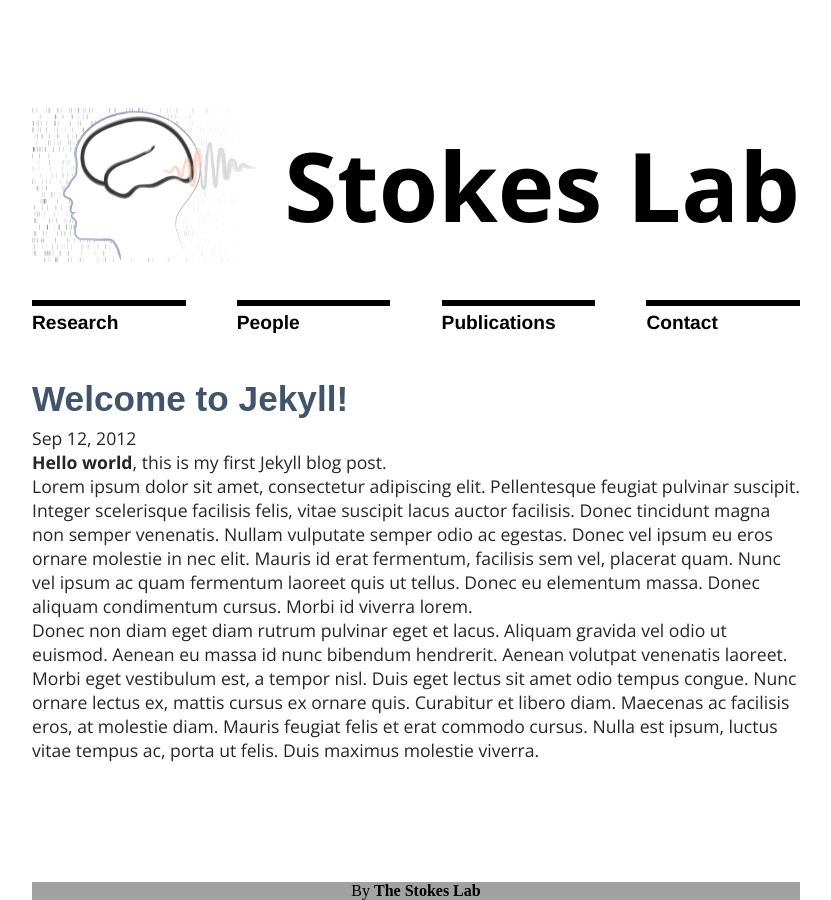
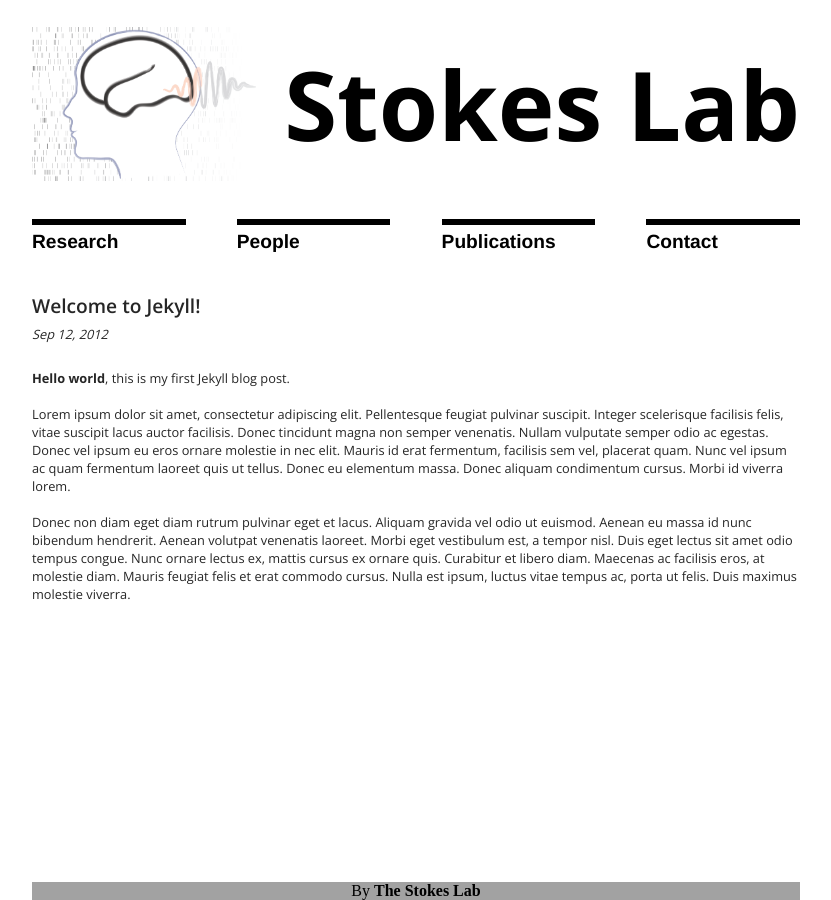
Before and after one commit to stokeslab/stokeslab.github.io, a Jekyll site: the page built from index.html, in a window 1280 px wide. Shown: the whole page, without its empty margins (224-1055 px from the left). Built offline with Jekyll 4.4.1, drawn with Linux system fonts in a browser that asks for light colours; some web fonts are replaced.

Commit message:
update css

```diff
--- a/_config.yml
+++ b/_config.yml
@@ -13,5 +13,3 @@ sass:
 include: ['_pages']
 kramdown:
   input: GFM
-
-theme: jekyll-theme-cayman
--- a/_sass/_layout.scss
+++ b/_sass/_layout.scss
@@ -52,11 +52,11 @@ body {
 	padding: 0;
 
 	margin: 0px auto;
-	margin-top: 12vh;
+	margin-top: 3vh;
     width: $content-width;
 	max-width: $content-width-max;
 
-	justify-content: center;
+	justify-content: flex-start;
 	align-items: center;
 	color: $font-color;
 	font-family: $font-style;
@@ -228,6 +228,22 @@ a:hover {
 */	background-color: white;
 }
 
+.post-title{
+	font-size: 1.5vw;
+	padding-bottom: 0.5vw;
+	font-weight: 600;
+}
+
+.post-date {
+	padding-bottom: 2vw;
+	font-size: 1vw;
+	font-style: italic;
+}
+
+.post-content {
+	font-size: 1vw;
+}
+
 .footer {
 	text-align: center;
 /*	padding: 40px;
--- a/index.html
+++ b/index.html
@@ -5,14 +5,13 @@ layout: default
 
 {% for post in site.posts limit:1 %}
 
+	<div class="post-title">{{ post.title }}</div>
 
-	<h2>{{ post.title }}</h2>
+	<div class="post-date">{{ post.date | date: "%b %-d, %Y" }}</div>
 
-	{{ post.date | date: "%b %-d, %Y" }}
+	{% if page.author %} • {{ page.author }}{% endif %}{% if page.meta %} • {{ page.meta }}{% endif %}
 
-	{{ page.date | date: "%b %-d, %Y" }}{% if page.author %} • {{ page.author }}{% endif %}{% if page.meta %} • {{ page.meta }}{% endif %}
-
-    {{ post.content }}
+    <div class="post-content">{{ post.content }}</div>
 
 {% endfor %}
 
```
Also changed, not shown: _posts/2012-09-12-how-to-write-a-blog.md (+5 -1 lines).
